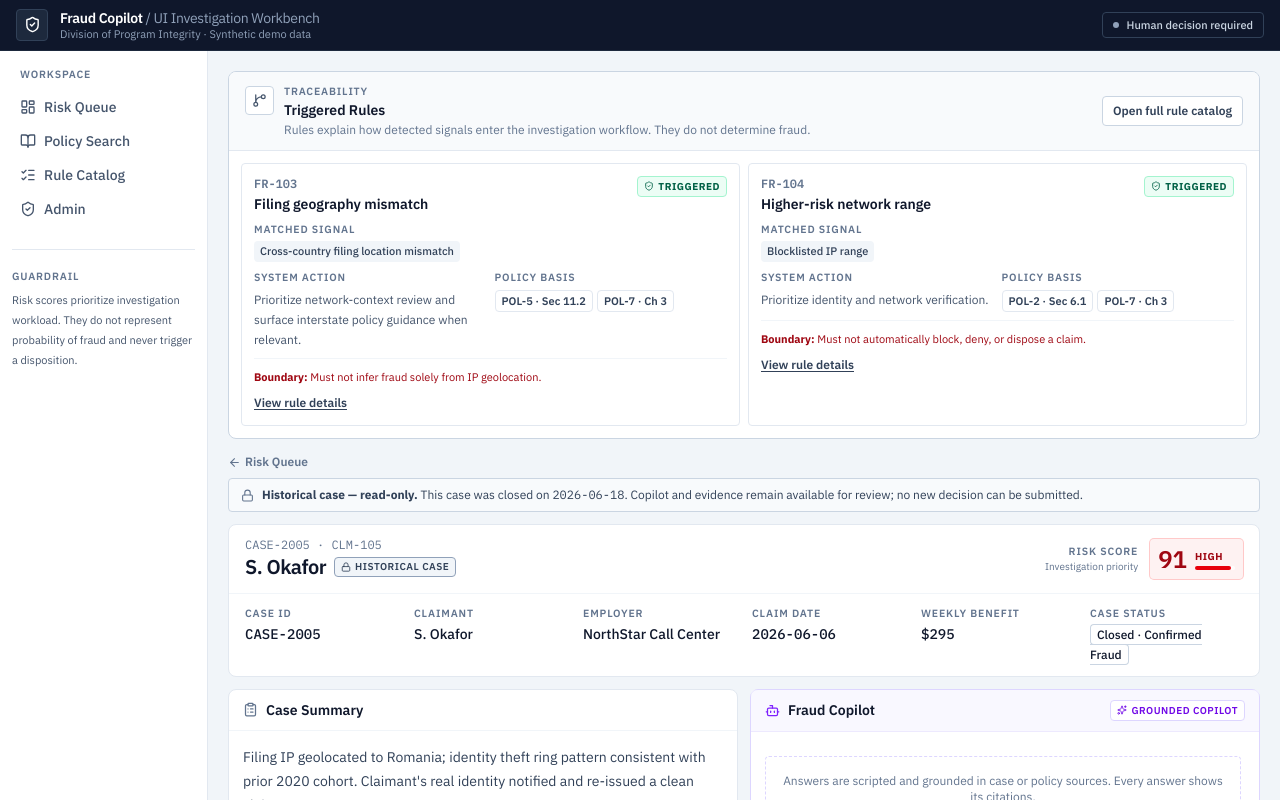
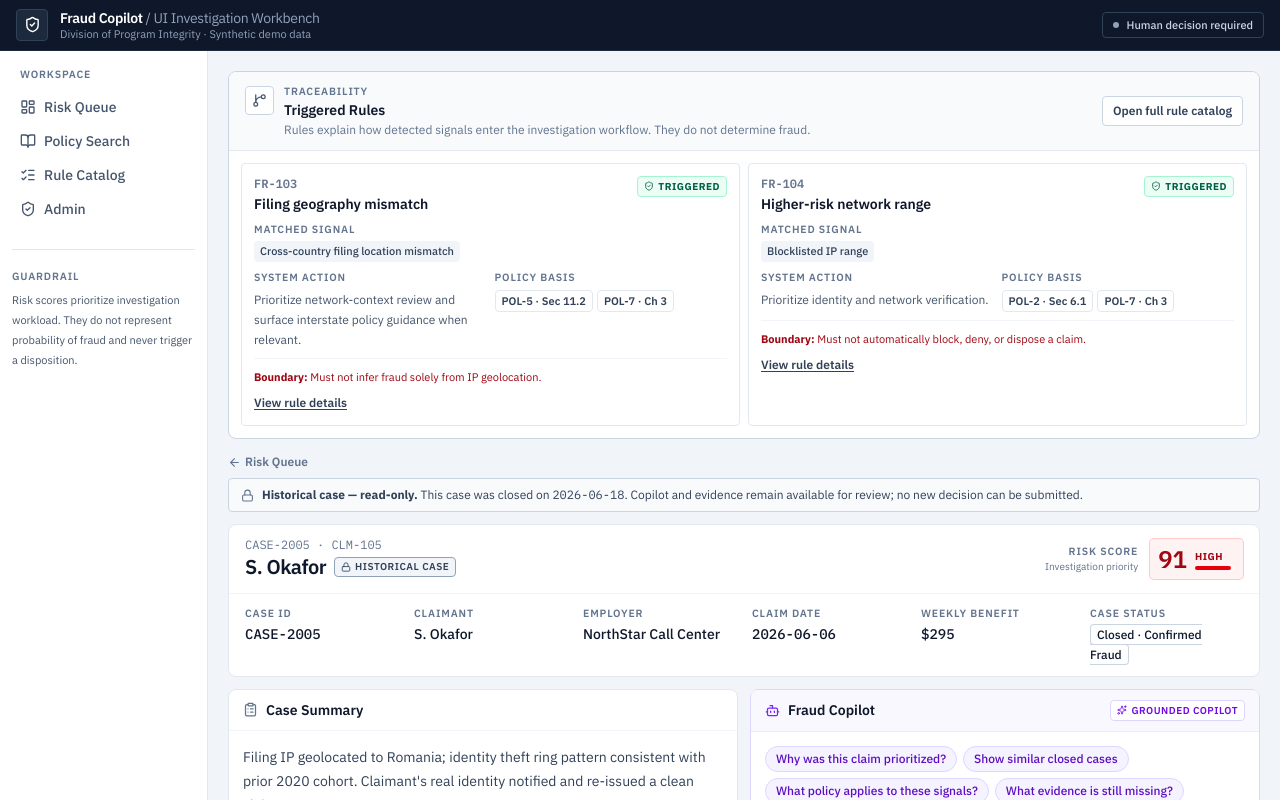
Before and after one commit to Jiggos2016/fraud-copilot-demo-v2, a React (Vite) app: page / in a window 1280 px wide. Both pictures are taken after a click on the element 744 px from the left and 402 px from the top of the page. Shown: the top 800 px of the page. Built offline with nearby package versions, Linux system fonts and the light colour scheme.

Commit message:
Route case reasoning through architecture services

```diff
--- a/src/components/fraud/CaseDetail.tsx
+++ b/src/components/fraud/CaseDetail.tsx
@@ -1,11 +1,14 @@
 import { FormEvent, useEffect, useState } from 'react';
 import { Link } from '@tanstack/react-router';
-import { AlertTriangle, ArrowLeft, Bot, CheckCircle2, ClipboardList, FileText, History, Lock, Scale, Sparkles, User, Briefcase } from 'lucide-react';
+import { AlertTriangle, ArrowLeft, Bot, CheckCircle2, ClipboardList, FileText, History, Lock, Scale, Sparkles, User, Briefcase, Workflow } from 'lucide-react';
 import {
-  AuditEntry, Citation, CitationChip, EvidenceState, Panel, RiskScore,
+  Citation, CitationChip, EvidenceState, Panel, RiskScore,
   cases, claimants, claims, effectiveStatus, employers, investigators, money, recordDisposition, sessionDispositions,
-  scripts, signalExplanation, signalLabel, splitSignals, stamp,
+  signalExplanation, signalLabel, splitSignals, stamp,
 } from './shared';
+import { answerCopilotQuestion } from '@/ai/copilot/copilotService';
+import { createCopilotAuditEntries, type AuditEntry } from '@/audit/auditService';
+import { buildTraceability } from '@/domain/evidence/traceability';
 
 const SUGGESTED: { label: string; intent: string }[] = [
   { label: 'Why was this claim prioritized?', intent: 'why prioritized' },
@@ -25,7 +28,7 @@ export default function CaseDetail({ claimId }: { claimId: string }) {
   const caseItem = cases.find(c => c.claim_id === claimId);
   const investigator = investigators.find(i => i.investigator_id === caseItem?.assigned_investigator);
   const [query, setQuery] = useState('');
-  const [chat, setChat] = useState<{ q: string; a: string; citations: Citation[] }[]>([]);
+  const [chat, setChat] = useState<{ q: string; a: string; citations: Citation[]; provider: string }[]>([]);
   const [audit, setAudit] = useState<AuditEntry[]>(() => caseItem ? [{ at: caseItem.opened_date, action: 'Case opened', detail: caseItem.notes_summary }] : []);
   const initialMemo = claim ? `Claim ${claim.claim_id} was prioritized for review based on ${splitSignals(claim.top_signals).map(signalLabel).join(', ').toLowerCase() || 'no active automated risk signals'}. Current evidence should be corroborated before disposition. Recommend review of available network, identity, employer, related-claim, and policy evidence before submitting a determination.` : '';
   const [memo, setMemo] = useState(initialMemo);
@@ -44,33 +47,42 @@ export default function CaseDetail({ claimId }: { claimId: string }) {
   const relatedByIp = claimants.filter(c => c.filing_ip === claimant.filing_ip && c.claimant_id !== claimant.claimant_id).map(c => c.claimant_id);
   const relatedByDevice = claimants.filter(c => c.device_fingerprint === claimant.device_fingerprint && c.claimant_id !== claimant.claimant_id).map(c => c.claimant_id);
   const signals = splitSignals(claim.top_signals);
+  const traceability = buildTraceability(signals);
   const evidence: [string, string, string][] = [
     ['Network / IP', signals.some(s => s.includes('ip')) ? 'Available' : 'Pending', claimant.filing_ip],
     ['Identity', signals.includes('cross_country_ip_mismatch') || signals.includes('blocklisted_ip_range') ? 'Pending' : 'Available', `Device ${claimant.device_fingerprint}`],
     ['Employer Verification', caseItem?.notes_summary.toLowerCase().includes('awaiting employer') ? 'Pending' : 'Available', employer.name],
     ['Payment', 'Not Available', 'Not included in demo dataset'],
     ['Related Claims', relatedByIp.length || relatedByDevice.length ? 'Available' : 'Not Available', [...new Set([...relatedByIp, ...relatedByDevice])].join(', ') || 'No direct link'],
-    ['Policy', 'Available', 'Grounded local policy corpus'],
+    ['Policy', 'Available', 'Versioned local policy corpus'],
   ];
 
-  const runQuery = (raw: string, intent?: string) => {
+  const runQuery = async (raw: string, intent?: string) => {
     const q = raw.trim();
     if (!q) return;
-    const list = scripts[claimId] || [];
-    const hit = intent
-      ? list.find(s => s.match === intent)
-      : list.find(s => q.toLowerCase().includes(s.match.toLowerCase()) || s.match.toLowerCase().includes(q.toLowerCase()));
-    const result = hit || { answer: 'No grounded answer found for this query.', citations: [] as Citation[] };
-    setChat(c => [...c, { q, a: result.answer, citations: result.citations }]);
-    const t = stamp();
-    setAudit(a => [...a,
-      { at: t, action: 'Copilot question', detail: q },
-      { at: t, action: 'Citation returned', detail: result.citations.map(c => c.id).join(', ') || 'No citation returned' },
-    ]);
+
+    const result = await answerCopilotQuestion({
+      claimId,
+      signals,
+      question: q,
+      intent,
+      asOfDate: claim.filed_date,
+    });
+
+    setChat(c => [...c, { q, a: result.answer, citations: result.citations as Citation[], provider: result.provider }]);
+    setAudit(a => [...a, ...createCopilotAuditEntries({
+      question: q,
+      citations: result.citations.map(c => c.id),
+      provider: result.provider,
+      model: result.model,
+      promptVersion: result.promptVersion,
+      retrievedPolicyIds: result.retrievedPolicyIds,
+      retrievedCaseIds: result.retrievedCaseIds,
+    })]);
     setQuery('');
   };
 
-  const ask = (e: FormEvent) => { e.preventDefault(); runQuery(query); };
+  const ask = (e: FormEvent) => { e.preventDefault(); void runQuery(query); };
   const editMemo = (v: string) => {
     setMemo(v);
     if (!memoEdited) {
@@ -127,6 +139,18 @@ export default function CaseDetail({ claimId }: { claimId: string }) {
           <div className="mt-2 text-[11px] text-slate-500">Corroboration required before any determination.</div>
         </Panel>
 
+        <Panel title="Triggered Rules & Traceability" subtitle="Signal → Rule → Policy → Evidence" icon={<Workflow size={15}/>} right={<span className="mono text-xs text-slate-500">{traceability.length}</span>}>
+          {traceability.length ? <div className="space-y-3">{traceability.map(record => <div key={`${record.ruleId}-${record.signal}`} className="rounded border border-slate-200 bg-slate-50 p-3">
+            <div className="flex flex-wrap items-center gap-1.5 text-xs font-semibold text-slate-800">
+              <span>{signalLabel(record.signal)}</span><span className="text-slate-400">→</span>
+              <a href={`/rules#${record.ruleId}`} className="mono underline underline-offset-2">{record.ruleId}</a><span className="text-slate-400">→</span>
+              {record.policyIds.map((id, index) => <Link key={id} to="/policy" search={{ search: id }} className="rounded border border-slate-300 bg-white px-1.5 py-0.5 underline-offset-2 hover:underline">{record.policySections[index]}</Link>)}
+            </div>
+            <div className="mt-2"><div className="label mb-1">Evidence required</div><div className="text-xs leading-5 text-slate-600">{record.requiredEvidence.join(' · ')}</div></div>
+            <div className="mt-2 text-[11px] leading-5 text-red-800"><strong>Boundary:</strong> {record.prohibitedAction}</div>
+          </div>)}</div> : <div className="text-sm text-slate-500">No operational rule is triggered by the current signal set.</div>}
+        </Panel>
+
         <Panel title="Evidence" subtitle="Availability only — not a verdict" icon={<FileText size={15}/>}>
           <table className="w-full text-sm"><tbody className="divide-y divide-slate-100">{evidence.map(([name,state,detail]) => <tr key={name}><td className="py-1.5 pr-3 font-medium">{name}</td><td className="mono py-1.5 pr-3 text-xs text-slate-500">{detail}</td><td className="py-1.5 text-right"><EvidenceState state={state}/></td></tr>)}</tbody></table>
         </Panel>
@@ -145,13 +169,13 @@ export default function CaseDetail({ claimId }: { claimId: string }) {
 
       <div className="space-y-3">
         <Panel tone="ai" title="Fraud Copilot" icon={<Bot size={15}/>} right={<span className="inline-flex items-center gap-1 rounded border border-violet-200 bg-white px-1.5 py-0.5 text-[10px] font-semibold uppercase tracking-wider text-violet-700"><Sparkles size={10}/>Grounded Copilot</span>}>
-          <div className="mb-2.5 flex flex-wrap gap-1.5">{SUGGESTED.filter(s => (scripts[claimId] || []).some(x => x.match === s.intent)).map(s => <button key={s.intent} className="rounded-full border border-violet-200 bg-violet-50 px-2.5 py-1 text-xs font-medium text-violet-800 hover:border-violet-300 hover:bg-violet-100" onClick={() => runQuery(s.label, s.intent)}>{s.label}</button>)}</div>
+          <div className="mb-2.5 flex flex-wrap gap-1.5">{SUGGESTED.map(s => <button key={s.intent} className="rounded-full border border-violet-200 bg-violet-50 px-2.5 py-1 text-xs font-medium text-violet-800 hover:border-violet-300 hover:bg-violet-100" onClick={() => void runQuery(s.label, s.intent)}>{s.label}</button>)}</div>
           <div className="max-h-[460px] space-y-3 overflow-y-auto pr-1">
-            {chat.length === 0 && <div className="rounded border border-dashed border-violet-200 p-4 text-center text-xs text-slate-500">Answers are scripted and grounded in case or policy sources. Every answer shows its citations.</div>}
+            {chat.length === 0 && <div className="rounded border border-dashed border-violet-200 p-4 text-center text-xs text-slate-500">Answers are grounded in case, rule, and policy context. Every substantive answer must include citations.</div>}
             {chat.map((m,i) => <div key={i} className="space-y-1.5">
               <div className="ml-auto w-fit max-w-[90%] rounded bg-slate-900 px-3 py-2 text-sm text-white">{m.q}</div>
               <div className="max-w-[96%] rounded border border-violet-200 border-l-4 border-l-violet-500 bg-violet-50/50 p-3">
-                <div className="mb-1 flex items-center gap-1.5 text-[10px] font-bold uppercase tracking-wider text-violet-700"><Sparkles size={11}/>AI-assisted · grounded answer</div>
+                <div className="mb-1 flex items-center gap-1.5 text-[10px] font-bold uppercase tracking-wider text-violet-700"><Sparkles size={11}/>AI-assisted · grounded answer · {m.provider}</div>
                 <div className="text-sm leading-6 text-slate-800">{m.a}</div>
                 {m.citations.length > 0 && <div className="mt-2 border-t border-violet-100 pt-2"><div className="label mb-1">Citations</div><div className="flex flex-wrap gap-1.5">{m.citations.map(c => <CitationChip key={`${c.type}-${c.id}`} citation={c}/>)}</div></div>}
               </div>
```
